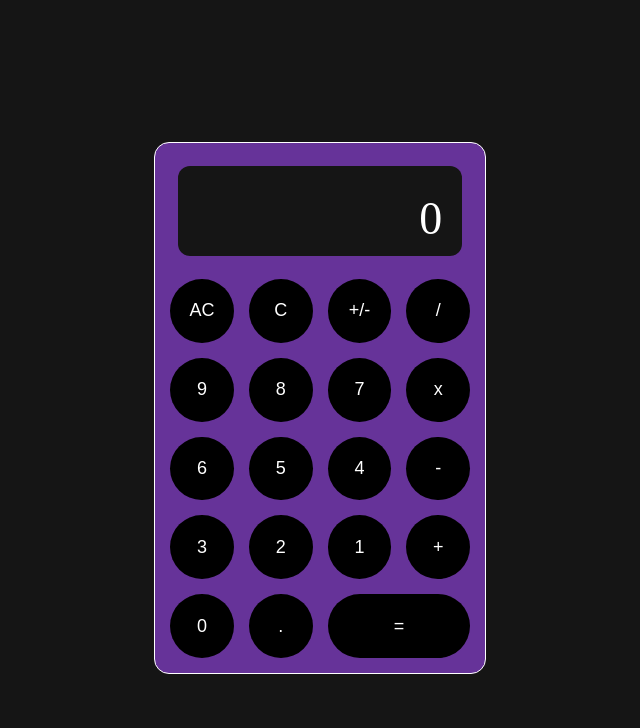
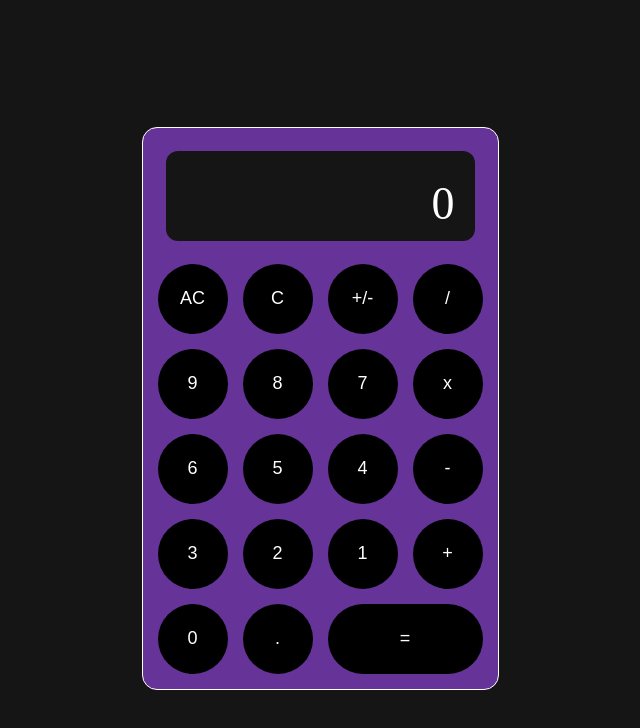
Before and after one commit to Aslam-Naseer/TOP-Projects-repo, a plain HTML site: page Calculator/index.html in a window 1280 px wide. Shown: the whole page, without its empty margins (320-960 px from the left). Drawn offline with Linux system fonts and the light colour scheme.

Commit message:
fix: Fix overflow issues

```diff
--- a/Calculator/styles.css
+++ b/Calculator/styles.css
@@ -12,11 +12,9 @@ main {
   border-radius: 15px;
   border: 1px solid white;
   display: grid;
-  grid-template: repeat(6, 1fr) / repeat(4, 1fr);
+  grid-template: auto repeat(5, 70px) / repeat(4, 70px);
   padding: 15px;
   gap: 15px;
-  height: 500px;
-  width: 300px;
 }
 
 #outBox {
@@ -30,7 +28,7 @@ main {
   padding: 10px 20px;
   margin: 8px;
   overflow-wrap: break-word;
-  height: 70px;
+  min-height: 70px;
 }
 
 #miniOut {
@@ -42,7 +40,6 @@ main {
 main>button {
   color: white;
   background-color: black;
-  aspect-ratio: 1/1;
   border-radius: 50%;
   border: none;
   font-size: 18px;
```
